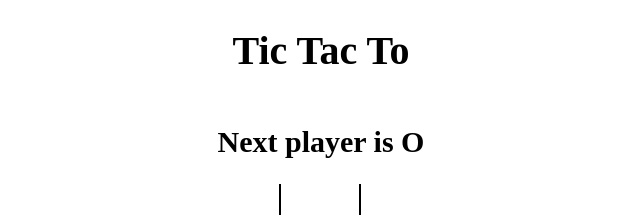
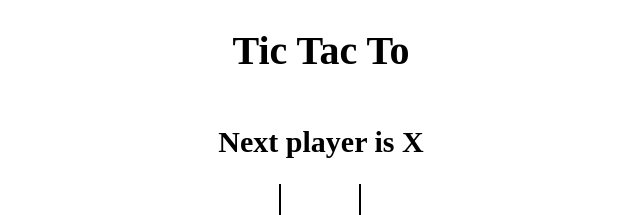
Before and after one commit to souravdev-eng/react-tictacto, a React (Vite) app: page / in a window 1280 px wide. Shown: the top 215 px of the page, without its empty margins (319-959 px from the left). Built offline with nearby package versions, Linux system fonts and the light colour scheme.

Commit message:
Transform game history

```diff
--- a/src/App.js
+++ b/src/App.js
@@ -4,31 +4,41 @@
 import './style/root.scss';
 
 const App = () => {
-  const [board, setBoard] = useState(Array(9).fill(null));
-  const [isXNext, setIsXNext] = useState(false);
-  const winner = calculateWinner(board);
+  //* Define our default state into a array of an object
+  const [history, setHistory] = useState([
+    { board: Array(9).fill(null), isXNext: true },
+  ]);
+  //* Setting up our movement index
+  const [currentMove, setCurrentMove] = useState(0);
+  const current = history[currentMove];
+
+  const winner = calculateWinner(current.board);
   const message = winner
     ? `Winner is ${winner}`
-    : `Next player is ${isXNext ? 'X' : 'O'}`;
+    : `Next player is ${current.isXNext ? 'X' : 'O'}`;
+
   const handelClickUpdate = position => {
-    if (board[position] || winner) {
+    if (current.board[position] || winner) {
       return;
     }
-    setBoard(prev => {
-      return prev.map((squ, pos) => {
+    setHistory(prev => {
+      const last = prev[prev.length - 1];
+
+      const newBord = last.board.map((squ, pos) => {
         if (pos === position) {
-          return isXNext ? 'X' : 'O';
+          return last.isXNext ? 'X' : 'O';
         }
         return squ;
       });
+      return prev.concat({ board: newBord, isXNext: !last.isXNext });
     });
-    setIsXNext(prev => !prev);
+    setCurrentMove(prev => prev + 1);
   };
   return (
     <div className="app">
       <h1>Tic Tac To</h1>
       <h2>{message}</h2>
-      <Board board={board} handelClickUpdate={handelClickUpdate} />
+      <Board board={current.board} handelClickUpdate={handelClickUpdate} />
     </div>
   );
 };
```
